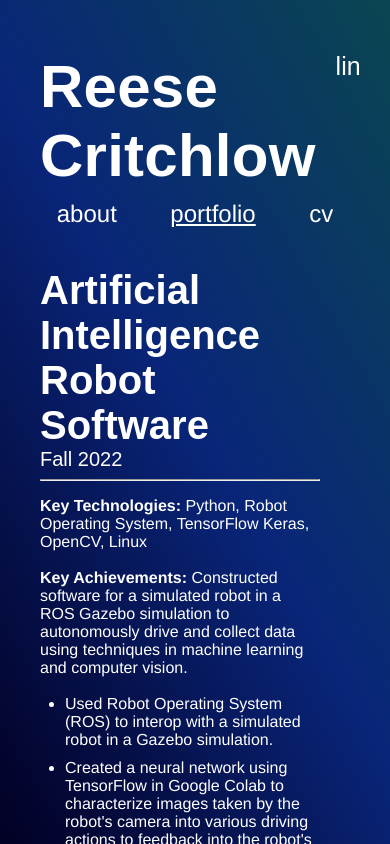
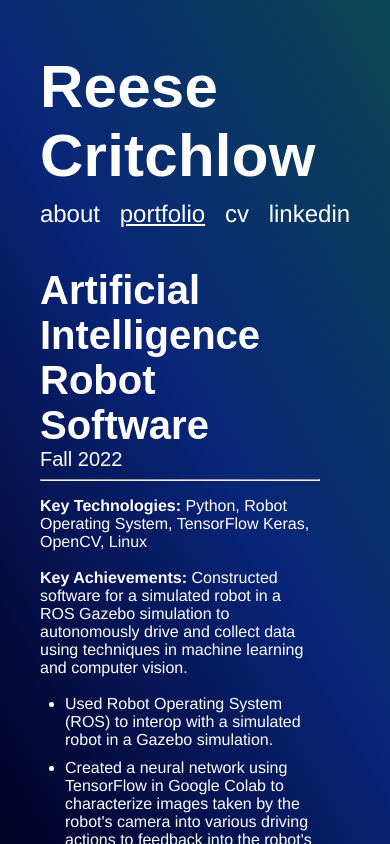
Before and after one commit to reesecritchlow/portfolio, a React (Create React App) app: page /portfolio in a window 390 px wide. Built offline with nearby package versions, Linux system fonts and the light colour scheme; a web font is replaced by a local one.

Commit message:
mobile fixes

```diff
--- a/src/App.css
+++ b/src/App.css
@@ -91,6 +91,7 @@ h2 {
   align-items: center;
   font-size: x-large;
   padding-bottom: 30px;
+  flex-wrap: wrap;
 }
 
 a.nostyle:link {
@@ -145,6 +146,12 @@ img.portfolio {
   margin: 10px;
 }
 
+@media (min-width: 400px) {
+  img.portfolio {
+    max-width: 80vh;
+  }
+}
+
 video.portfolio {
   max-height: 400px;
   max-width: 400px;
--- a/src/components/Header.jsx
+++ b/src/components/Header.jsx
@@ -1,8 +1,37 @@
 import '../App.css';
 import PropTypes from 'prop-types';
+import { useMediaQuery } from 'react-responsive';
 
 function Header(props) {
     const { pageState } = props;
+
+    const isTabletOrMobile = useMediaQuery({ query: '(max-width: 1224px)' });
+
+    if (isTabletOrMobile) {
+        return (
+            <>
+                <div class="topDivider">
+                    <div class="pageTitle">
+                        Reese <br /> Critchlow
+                    </div>
+                </div>
+                <div class="menubar">
+                    <div>
+                        <a class={pageState === 'about' ? 'underline' : 'nostyle'} href="/">about</a>
+                    </div>
+                    <div>
+                        <a class={pageState === 'portfolio' ? 'underline' : 'nostyle'} href="/portfolio">portfolio</a>
+                    </div>
+                    <div>
+                        <a class={pageState === 'cv' ? 'underline' : 'nostyle'} href="/cv">cv</a>
+                    </div>
+                    <div>
+                        <a class="nostyle" target="_blank" rel="noopener noreferrer" href="https://www.linkedin.com/in/reesecritchlow/">linkedin</a>
+                    </div>
+                </div>
+            </>
+        );
+    }
 
     return (
         <>
--- a/src/pages/Homepage.jsx
+++ b/src/pages/Homepage.jsx
@@ -15,7 +15,7 @@ import { useMediaQuery } from 'react-responsive';
 
 function Homepage() {
 
-    const isTabletOrMobile = useMediaQuery({ query: '(max-width: 1224px)' })
+    const isTabletOrMobile = useMediaQuery({ query: '(max-width: 1224px)' });
 
     return (
         <div class="parent">
```
Also changed, not shown: 11 other files (tests, documents, lock files or other folders).
